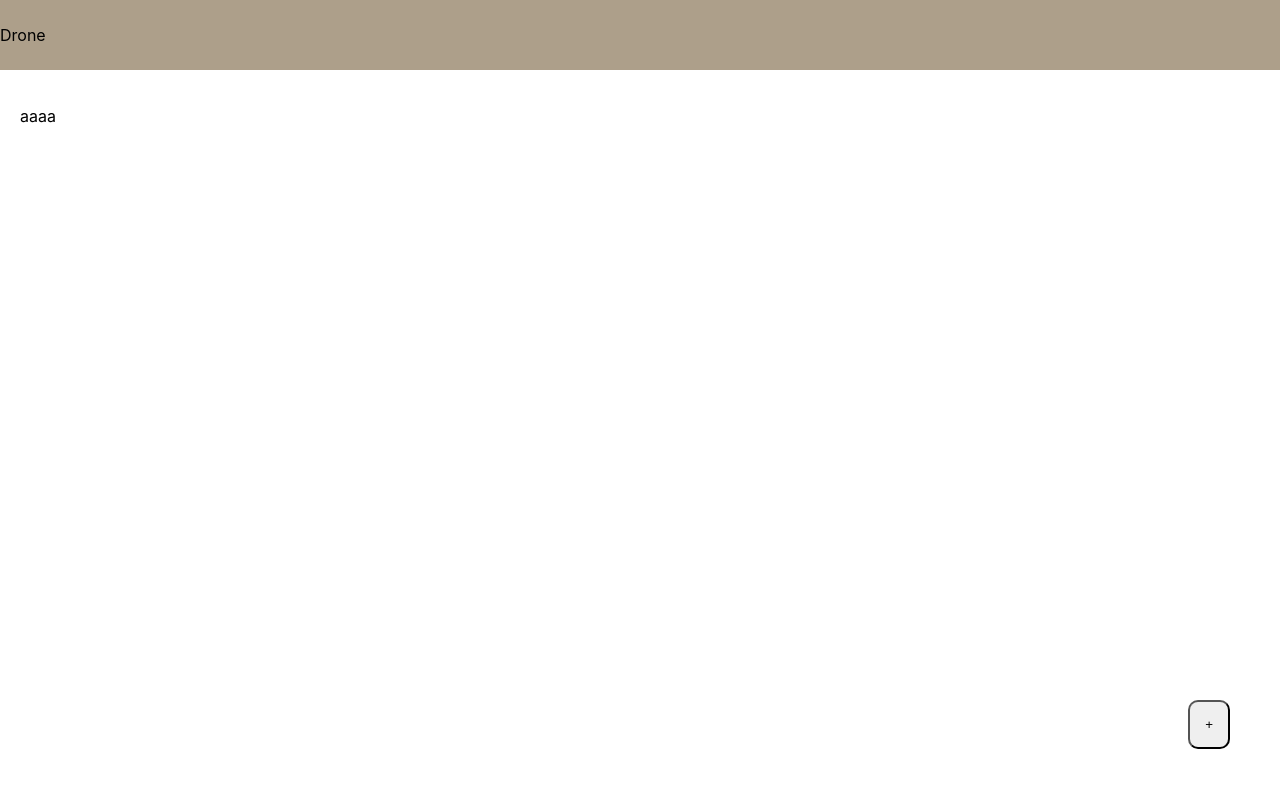
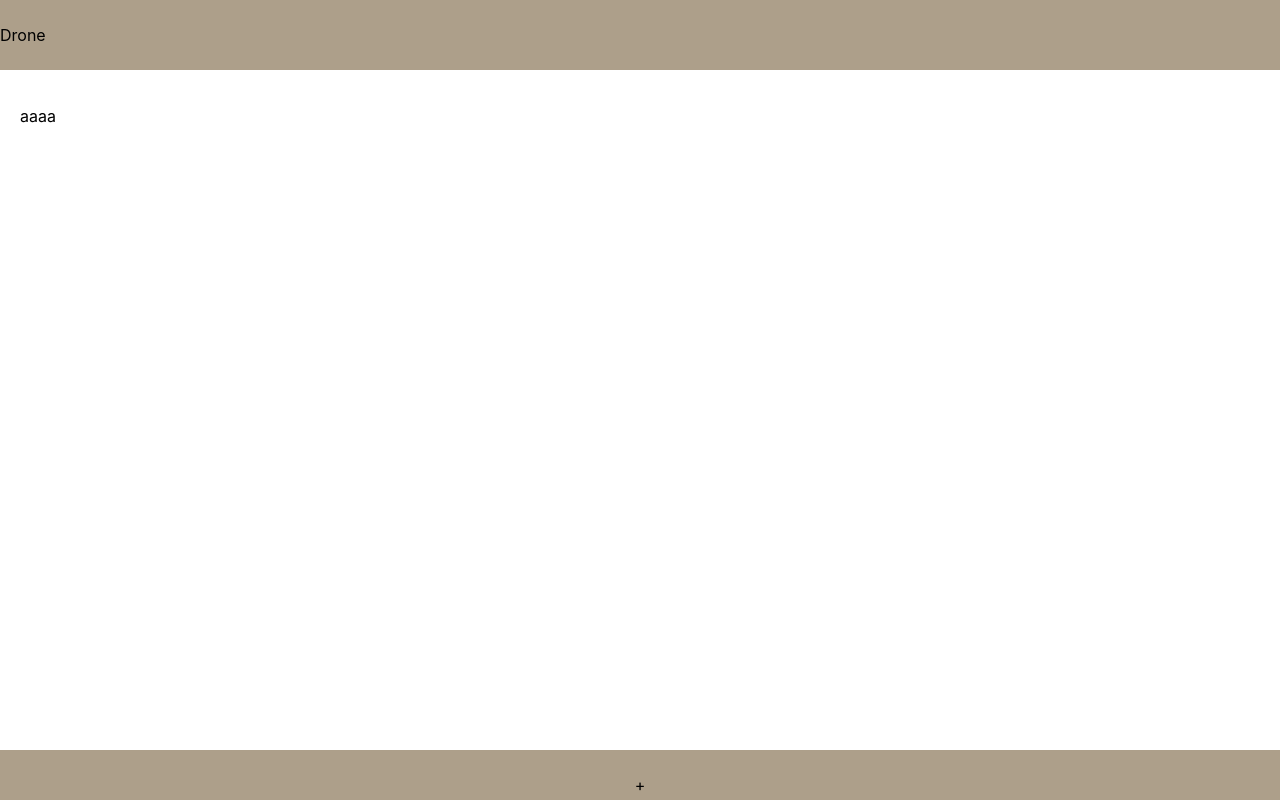
Before and after one commit to Rikuto-hub/React_Rails_Api, a React (Create React App) app in the folder front/: page /article/create in a window 1280 px wide. Built offline with nearby package versions, Linux system fonts and the light colour scheme.

Commit message:
Footerの追加

```diff
--- a/front/src/App.jsx
+++ b/front/src/App.jsx
@@ -3,22 +3,21 @@ import './App.css';
 import { BrowserRouter as Router, Route, Switch } from 'react-router-dom';
 import { Link } from 'react-router-dom';
 import Header from './components/Header';
+import Footer from './components/Footer';
 import Top from './components/Top';
 import articleCreate from './components/articleCreate';
 
 const App = () =>{
   return(
     <Router>
-      <Header/>
+      <Header />
       <div className='container'>
         <Switch>
           <Route path="/" exact component={Top} />
           <Route path="/article/create/" exact component={articleCreate} />
         </Switch>
-        <Link to="/article/create/">
-        <button className='create_btn'>+</button>
-        </Link>
       </div>
+      <Footer />
     </Router>
   )
 }
--- /dev/null
+++ b/front/src/components/Footer.jsx
@@ -0,0 +1,15 @@
+import React from 'react';
+import { Link } from 'react-router-dom';
+import '../styles/Footer.css'
+
+const Footer = () => {
+  return(
+    <footer>
+      <Link to="/article/create/">
+        +
+      </Link>
+    </footer>
+  )
+}
+
+export default Footer;
--- /dev/null
+++ b/front/src/styles/Footer.css
@@ -0,0 +1,8 @@
+footer{
+  width: 100%;
+  background-color: #ad9f8a;
+  text-align: center;
+  padding: 25px 0;
+  position: fixed;
+  top: 750px;
+}
```
